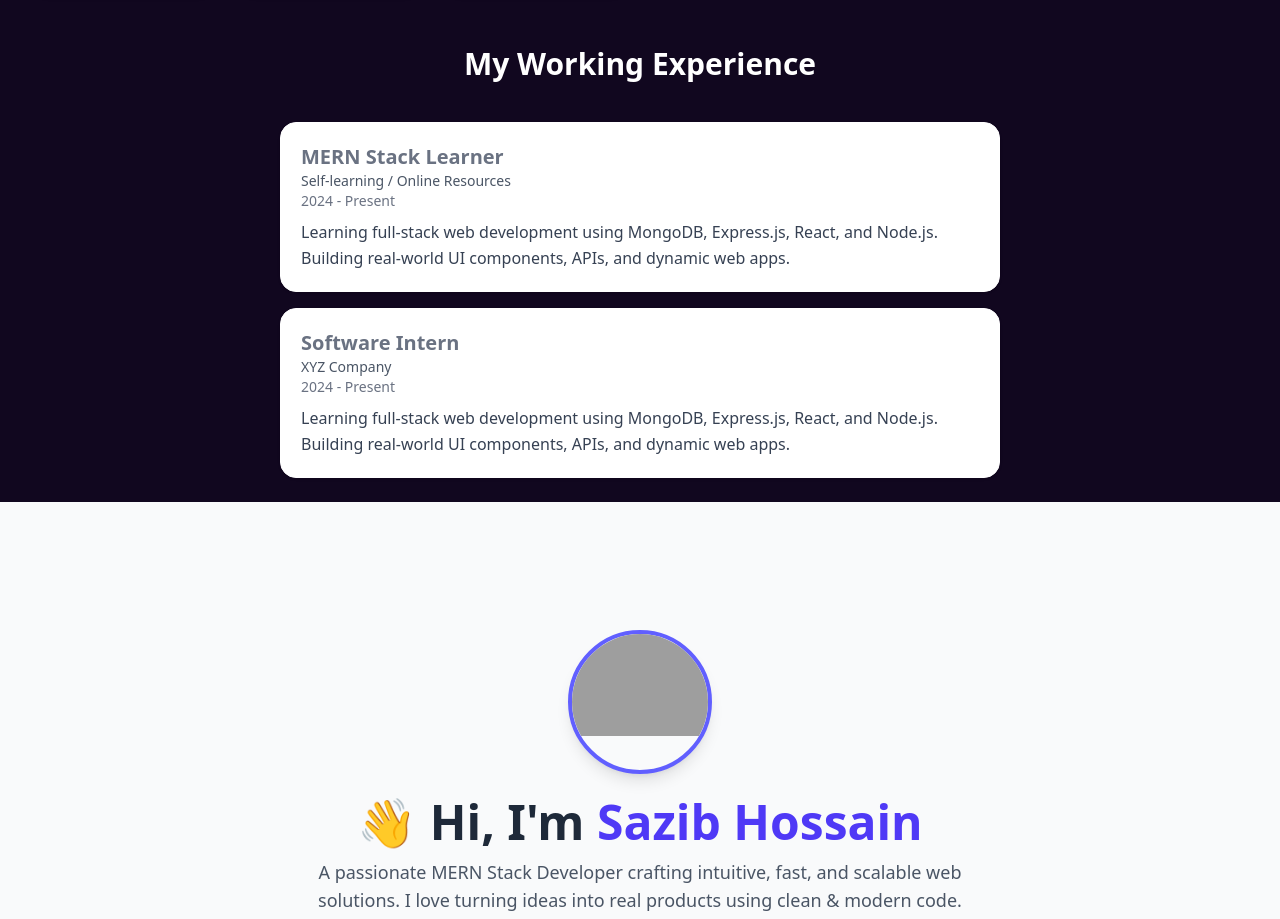
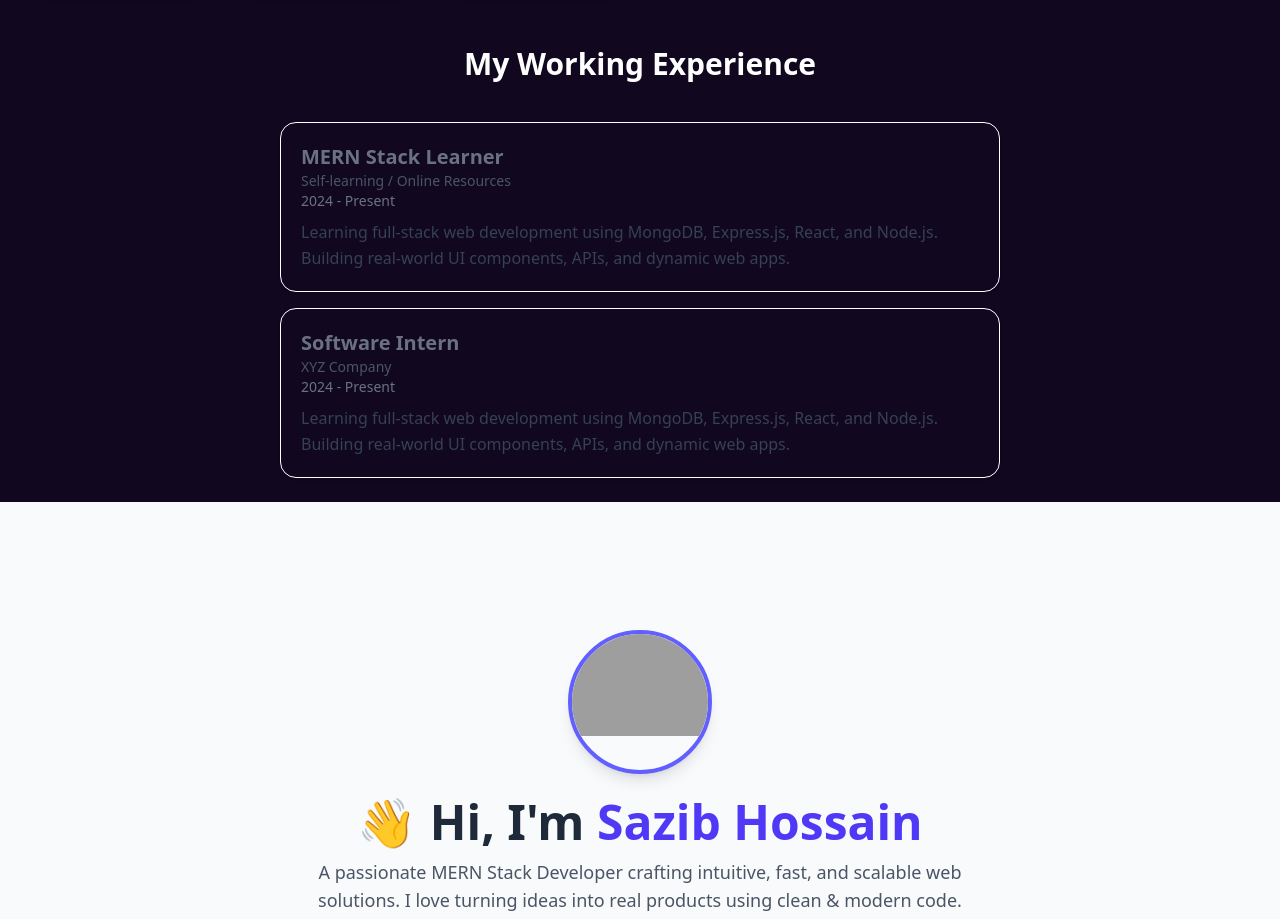
Before and after one commit to sazib07/Portfolio, a React (Vite) app: page / in a window 1280 px wide. Shown: the part 947-1866 px from the top of the page. Built offline with nearby package versions, Linux system fonts and the light colour scheme; grey boxes are pictures that could not be loaded; a web font is replaced by a local one.

Commit message:
exp bg change

```diff
--- a/src/Components/Experience.jsx
+++ b/src/Components/Experience.jsx
@@ -20,14 +20,14 @@ export default function Experience() {
   ];
 
   return (
-    <div className="w-full max-w-3xl mx-auto p-6 grid gap-6">
+    <div className="w-full max-w-3xl mx-auto p-6 grid gap-6 ">
       <h2 className="text-3xl font-bold text-center mb-4">My Working Experience</h2>
 
       <div className="grid gap-4">
         {experiences.map((exp, index) => (
           <div
             key={index}
-            className="p-5 border rounded-2xl shadow-sm hover:shadow-md transition duration-200 bg-white"
+            className="p-5 border rounded-2xl shadow-sm hover:shadow-md transition duration-200 "
           >
             <h3 className="text-xl text-gray-500 font-semibold">{exp.title}</h3>
             <p className="text-sm text-gray-600">{exp.place}</p>
```
